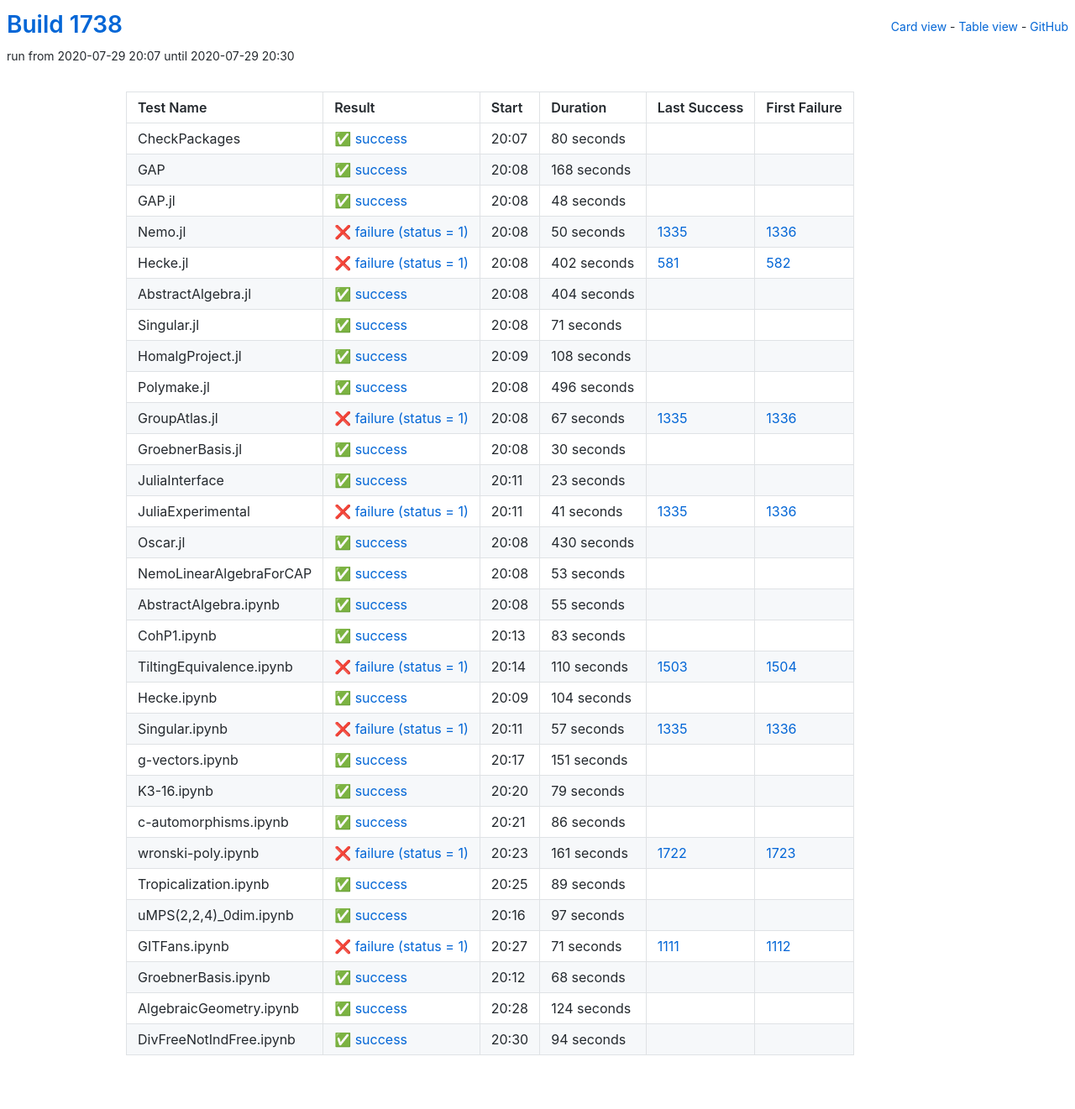
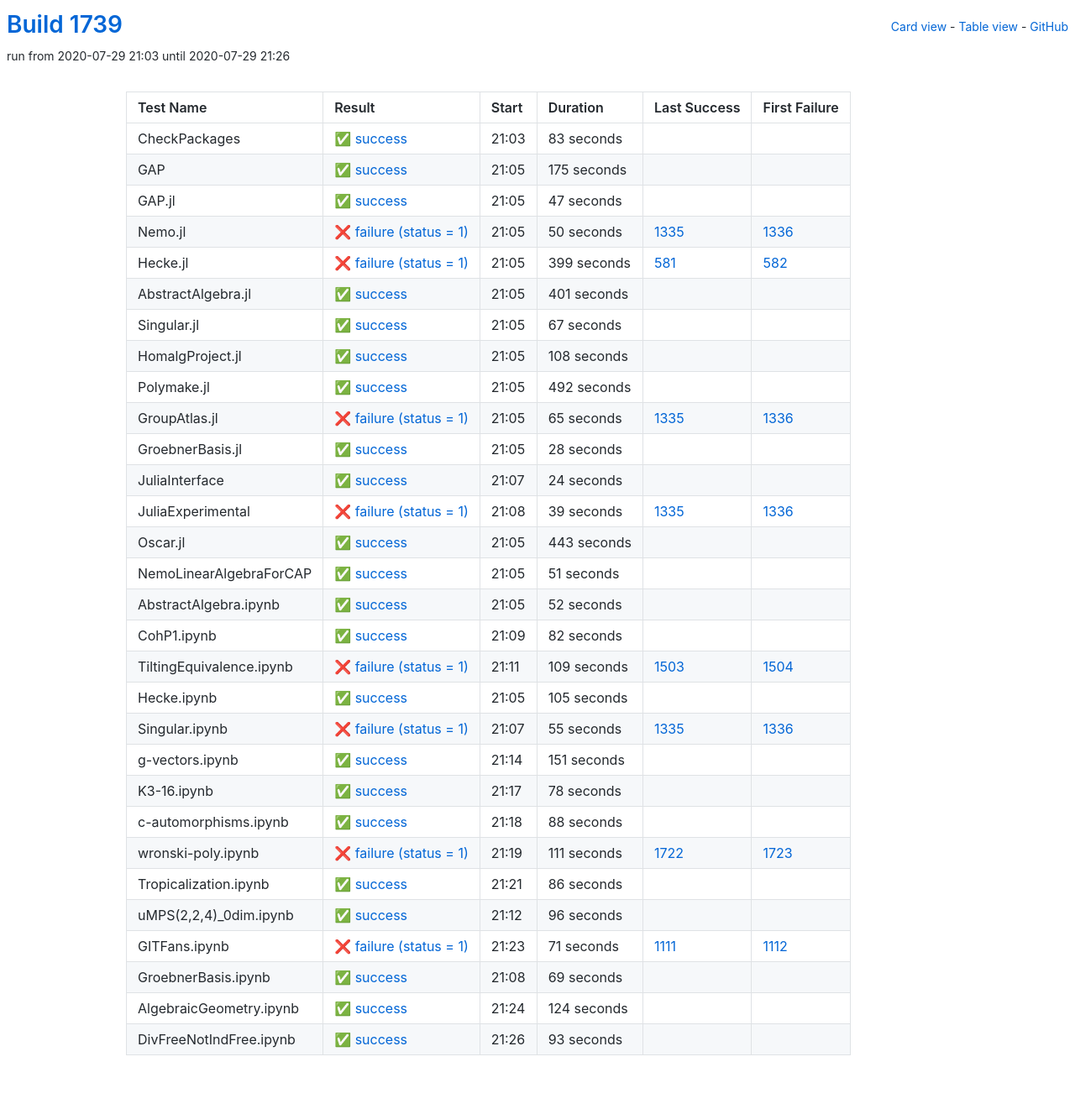
Before and after one commit to oscar-system/oscar-ci-status-1.4, a Jekyll site: the page built from table.html, in a window 1280 px wide. Shown: the whole page at 84% size. Built offline with Jekyll 4.4.1, drawn with Linux system fonts in a browser that asks for light colours.

Commit message:
Build #1739

```diff
--- a/_data/ci.yml
+++ b/_data/ci.yml
@@ -1,6 +1,6 @@
 ---
-build: 1738
-build_url: https://oscarci.mathematik.uni-kl.de/job/oscar-julia-1.4/1738/
+build: 1739
+build_url: https://oscarci.mathematik.uni-kl.de/job/oscar-julia-1.4/1739/
 job: oscar-julia-1.4
 organization: oscar-system
 repo: oscar-ci-status-1.4
@@ -8,44 +8,44 @@ repourl: https://github.com/oscar-system/oscar-ci-status-1.4
 tests:
 - name: CheckPackages
   id: checkpackages
-  log: https://oscarci.mathematik.uni-kl.de/job/oscar-julia-1.4/1738/artifact/logs/build-1738/CheckPackages.log
-  start: 2020-07-29 20:07
+  log: https://oscarci.mathematik.uni-kl.de/job/oscar-julia-1.4/1739/artifact/logs/build-1739/CheckPackages.log
+  start: 2020-07-29 21:03
   success: true
   exitcode: 0
   status: success
-  duration: 80
+  duration: 83
   last_success: false
   last_success_url:
   first_failure: false
   first_failure_url:
 - name: GAP
   id: gap
-  log: https://oscarci.mathematik.uni-kl.de/job/oscar-julia-1.4/1738/artifact/logs/build-1738/GAP.log
-  start: 2020-07-29 20:08
+  log: https://oscarci.mathematik.uni-kl.de/job/oscar-julia-1.4/1739/artifact/logs/build-1739/GAP.log
+  start: 2020-07-29 21:05
   success: true
   exitcode: 0
   status: success
-  duration: 168
+  duration: 175
   last_success: false
   last_success_url:
   first_failure: false
   first_failure_url:
 - name: GAP.jl
   id: gap-jl
-  log: https://oscarci.mathematik.uni-kl.de/job/oscar-julia-1.4/1738/artifact/logs/build-1738/GAP.jl.log
-  start: 2020-07-29 20:08
+  log: https://oscarci.mathematik.uni-kl.de/job/oscar-julia-1.4/1739/artifact/logs/build-1739/GAP.jl.log
+  start: 2020-07-29 21:05
   success: true
   exitcode: 0
   status: success
-  duration: 48
+  duration: 47
   last_success: false
   last_success_url:
   first_failure: false
   first_failure_url:
 - name: Nemo.jl
   id: nemo-jl
-  log: https://oscarci.mathematik.uni-kl.de/job/oscar-julia-1.4/1738/artifact/logs/build-1738/Nemo.jl.log
-  start: 2020-07-29 20:08
+  log: https://oscarci.mathematik.uni-kl.de/job/oscar-julia-1.4/1739/artifact/logs/build-1739/Nemo.jl.log
+  start: 2020-07-29 21:05
   success: false
   exitcode: 1
   status: failure
@@ -56,44 +56,44 @@ tests:
   first_failure_url: https://oscarci.mathematik.uni-kl.de/job/oscar-julia-1.4/1336/
 - name: Hecke.jl
   id: hecke-jl
-  log: https://oscarci.mathematik.uni-kl.de/job/oscar-julia-1.4/1738/artifact/logs/build-1738/Hecke.jl.log
-  start: 2020-07-29 20:08
+  log: https://oscarci.mathematik.uni-kl.de/job/oscar-julia-1.4/1739/artifact/logs/build-1739/Hecke.jl.log
+  start: 2020-07-29 21:05
   success: false
   exitcode: 1
   status: failure
-  duration: 402
+  duration: 399
   last_success: 581
   last_success_url: https://oscarci.mathematik.uni-kl.de/job/oscar-julia-1.4/581/
   first_failure: 582
   first_failure_url: https://oscarci.mathematik.uni-kl.de/job/oscar-julia-1.4/582/
 - name: AbstractAlgebra.jl
   id: abstractalgebra-jl
-  log: https://oscarci.mathematik.uni-kl.de/job/oscar-julia-1.4/1738/artifact/logs/build-1738/AbstractAlgebra.jl.log
-  start: 2020-07-29 20:08
+  log: https://oscarci.mathematik.uni-kl.de/job/oscar-julia-1.4/1739/artifact/logs/build-1739/AbstractAlgebra.jl.log
+  start: 2020-07-29 21:05
   success: true
   exitcode: 0
   status: success
-  duration: 404
+  duration: 401
   last_success: false
   last_success_url:
   first_failure: false
   first_failure_url:
 - name: Singular.jl
   id: singular-jl
-  log: https://oscarci.mathematik.uni-kl.de/job/oscar-julia-1.4/1738/artifact/logs/build-1738/Singular.jl.log
-  start: 2020-07-29 20:08
+  log: https://oscarci.mathematik.uni-kl.de/job/oscar-julia-1.4/1739/artifact/logs/build-1739/Singular.jl.log
+  start: 2020-07-29 21:05
   success: true
   exitcode: 0
   status: success
-  duration: 71
+  duration: 67
   last_success: false
   last_success_url:
   first_failure: false
   first_failure_url:
 - name: HomalgProject.jl
   id: homalgproject-jl
-  log: https://oscarci.mathematik.uni-kl.de/job/oscar-julia-1.4/1738/artifact/logs/build-1738/HomalgProject.jl.log
-  start: 2020-07-29 20:09
+  log: https://oscarci.mathematik.uni-kl.de/job/oscar-julia-1.4/1739/artifact/logs/build-1739/HomalgProject.jl.log
+  start: 2020-07-29 21:05
   success: true
   exitcode: 0
   status: success
@@ -104,152 +104,152 @@ tests:
   first_failure_url:
 - name: Polymake.jl
   id: polymake-jl
-  log: https://oscarci.mathematik.uni-kl.de/job/oscar-julia-1.4/1738/artifact/logs/build-1738/Polymake.jl.log
-  start: 2020-07-29 20:08
+  log: https://oscarci.mathematik.uni-kl.de/job/oscar-julia-1.4/1739/artifact/logs/build-1739/Polymake.jl.log
+  start: 2020-07-29 21:05
   success: true
   exitcode: 0
   status: success
-  duration: 496
+  duration: 492
   last_success: false
   last_success_url:
   first_failure: false
   first_failure_url:
 - name: GroupAtlas.jl
   id: groupatlas-jl
-  log: https://oscarci.mathematik.uni-kl.de/job/oscar-julia-1.4/1738/artifact/logs/build-1738/GroupAtlas.jl.log
-  start: 2020-07-29 20:08
+  log: https://oscarci.mathematik.uni-kl.de/job/oscar-julia-1.4/1739/artifact/logs/build-1739/GroupAtlas.jl.log
+  start: 2020-07-29 21:05
   success: false
   exitcode: 1
   status: failure
-  duration: 67
+  duration: 65
   last_success: 1335
   last_success_url: https://oscarci.mathematik.uni-kl.de/job/oscar-julia-1.4/1335/
   first_failure: 1336
   first_failure_url: https://oscarci.mathematik.uni-kl.de/job/oscar-julia-1.4/1336/
 - name: GroebnerBasis.jl
   id: groebnerbasis-jl
-  log: https://oscarci.mathematik.uni-kl.de/job/oscar-julia-1.4/1738/artifact/logs/build-1738/GroebnerBasis.jl.log
-  start: 2020-07-29 20:08
+  log: https://oscarci.mathematik.uni-kl.de/job/oscar-julia-1.4/1739/artifact/logs/build-1739/GroebnerBasis.jl.log
+  start: 2020-07-29 21:05
   success: true
   exitcode: 0
   status: success
-  duration: 30
+  duration: 28
   last_success: false
   last_success_url:
   first_failure: false
   first_failure_url:
 - name: JuliaInterface
   id: juliainterface
-  log: https://oscarci.mathematik.uni-kl.de/job/oscar-julia-1.4/1738/artifact/logs/build-1738/JuliaInterface.log
-  start: 2020-07-29 20:11
+  log: https://oscarci.mathematik.uni-kl.de/job/oscar-julia-1.4/1739/artifact/logs/build-1739/JuliaInterface.log
+  start: 2020-07-29 21:07
   success: true
   exitcode: 0
   status: success
-  duration: 23
+  duration: 24
   last_success: false
   last_success_url:
   first_failure: false
   first_failure_url:
 - name: JuliaExperimental
   id: juliaexperimental
-  log: https://oscarci.mathematik.uni-kl.de/job/oscar-julia-1.4/1738/artifact/logs/build-1738/JuliaExperimental.log
-  start: 2020-07-29 20:11
+  log: https://oscarci.mathematik.uni-kl.de/job/oscar-julia-1.4/1739/artifact/logs/build-1739/JuliaExperimental.log
+  start: 2020-07-29 21:08
   success: false
   exitcode: 1
   status: failure
-  duration: 41
+  duration: 39
   last_success: 1335
   last_success_url: https://oscarci.mathematik.uni-kl.de/job/oscar-julia-1.4/1335/
   first_failure: 1336
   first_failure_url: https://oscarci.mathematik.uni-kl.de/job/oscar-julia-1.4/1336/
 - name: Oscar.jl
   id: oscar-jl
-  log: https://oscarci.mathematik.uni-kl.de/job/oscar-julia-1.4/1738/artifact/logs/build-1738/Oscar.jl.log
-  start: 2020-07-29 20:08
+  log: https://oscarci.mathematik.uni-kl.de/job/oscar-julia-1.4/1739/artifact/logs/build-1739/Oscar.jl.log
+  start: 2020-07-29 21:05
   success: true
   exitcode: 0
   status: success
-  duration: 430
+  duration: 443
   last_success: false
   last_success_url:
   first_failure: false
   first_failure_url:
 - name: NemoLinearAlgebraForCAP
   id: nemolinearalgebraforcap
-  log: https://oscarci.mathematik.uni-kl.de/job/oscar-julia-1.4/1738/artifact/logs/build-1738/NemoLinearAlgebraForCAP.log
-  start: 2020-07-29 20:08
+  log: https://oscarci.mathematik.uni-kl.de/job/oscar-julia-1.4/1739/artifact/logs/build-1739/NemoLinearAlgebraForCAP.log
+  start: 2020-07-29 21:05
   success: true
   exitcode: 0
   status: success
-  duration: 53
+  duration: 51
   last_success: false
   last_success_url:
   first_failure: false
   first_failure_url:
 - name: AbstractAlgebra.ipynb
   id: abstractalgebra-ipynb
-  log: https://oscarci.mathematik.uni-kl.de/job/oscar-julia-1.4/1738/artifact/logs/build-1738/AbstractAlgebra.ipynb.log
-  start: 2020-07-29 20:08
+  log: https://oscarci.mathematik.uni-kl.de/job/oscar-julia-1.4/1739/artifact/logs/build-1739/AbstractAlgebra.ipynb.log
+  start: 2020-07-29 21:05
   success: true
   exitcode: 0
   status: success
-  duration: 55
+  duration: 52
   last_success: false
   last_success_url:
   first_failure: false
   first_failure_url:
 - name: CohP1.ipynb
   id: cohp1-ipynb
-  log: https://oscarci.mathematik.uni-kl.de/job/oscar-julia-1.4/1738/artifact/logs/build-1738/CohP1.ipynb.log
-  start: 2020-07-29 20:13
+  log: https://oscarci.mathematik.uni-kl.de/job/oscar-julia-1.4/1739/artifact/logs/build-1739/CohP1.ipynb.log
+  start: 2020-07-29 21:09
   success: true
   exitcode: 0
   status: success
-  duration: 83
+  duration: 82
   last_success: false
   last_success_url:
   first_failure: false
   first_failure_url:
 - name: TiltingEquivalence.ipynb
   id: tiltingequivalence-ipynb
-  log: https://oscarci.mathematik.uni-kl.de/job/oscar-julia-1.4/1738/artifact/logs/build-1738/TiltingEquivalence.ipynb.log
-  start: 2020-07-29 20:14
+  log: https://oscarci.mathematik.uni-kl.de/job/oscar-julia-1.4/1739/artifact/logs/build-1739/TiltingEquivalence.ipynb.log
+  start: 2020-07-29 21:11
   success: false
   exitcode: 1
   status: failure
-  duration: 110
+  duration: 109
   last_success: 1503
   last_success_url: https://oscarci.mathematik.uni-kl.de/job/oscar-julia-1.4/1503/
   first_failure: 1504
   first_failure_url: https://oscarci.mathematik.uni-kl.de/job/oscar-julia-1.4/1504/
 - name: Hecke.ipynb
   id: hecke-ipynb
-  log: https://oscarci.mathematik.uni-kl.de/job/oscar-julia-1.4/1738/artifact/logs/build-1738/Hecke.ipynb.log
-  start: 2020-07-29 20:09
+  log: https://oscarci.mathematik.uni-kl.de/job/oscar-julia-1.4/1739/artifact/logs/build-1739/Hecke.ipynb.log
+  start: 2020-07-29 21:05
   success: true
   exitcode: 0
   status: success
-  duration: 104
+  duration: 105
   last_success: false
   last_success_url:
   first_failure: false
   first_failure_url:
 - name: Singular.ipynb
   id: singular-ipynb
-  log: https://oscarci.mathematik.uni-kl.de/job/oscar-julia-1.4/1738/artifact/logs/build-1738/Singular.ipynb.log
-  start: 2020-07-29 20:11
+  log: https://oscarci.mathematik.uni-kl.de/job/oscar-julia-1.4/1739/artifact/logs/build-1739/Singular.ipynb.log
+  start: 2020-07-29 21:07
   success: false
   exitcode: 1
   status: failure
-  duration: 57
+  duration: 55
   last_success: 1335
   last_success_url: https://oscarci.mathematik.uni-kl.de/job/oscar-julia-1.4/1335/
   first_failure: 1336
   first_failure_url: https://oscarci.mathematik.uni-kl.de/job/oscar-julia-1.4/1336/
 - name: g-vectors.ipynb
   id: g-vectors-ipynb
-  log: https://oscarci.mathematik.uni-kl.de/job/oscar-julia-1.4/1738/artifact/logs/build-1738/g-vectors.ipynb.log
-  start: 2020-07-29 20:17
+  log: https://oscarci.mathematik.uni-kl.de/job/oscar-julia-1.4/1739/artifact/logs/build-1739/g-vectors.ipynb.log
+  start: 2020-07-29 21:14
   success: true
   exitcode: 0
   status: success
@@ -260,20 +260,44 @@ tests:
   first_failure_url:
 - name: K3-16.ipynb
   id: k3-16-ipynb
-  log: https://oscarci.mathematik.uni-kl.de/job/oscar-julia-1.4/1738/artifact/logs/build-1738/K3-16.ipynb.log
-  start: 2020-07-29 20:20
+  log: https://oscarci.mathematik.uni-kl.de/job/oscar-julia-1.4/1739/artifact/logs/build-1739/K3-16.ipynb.log
+  start: 2020-07-29 21:17
   success: true
   exitcode: 0
   status: success
-  duration: 79
+  duration: 78
   last_success: false
   last_success_url:
   first_failure: false
   first_failure_url:
 - name: c-automorphisms.ipynb
   id: c-automorphisms-ipynb
-  log: https://oscarci.mathematik.uni-kl.de/job/oscar-julia-1.4/1738/artifact/logs/build-1738/c-automorphisms.ipynb.log
-  start: 2020-07-29 20:21
+  log: https://oscarci.mathematik.uni-kl.de/job/oscar-julia-1.4/1739/artifact/logs/build-1739/c-automorphisms.ipynb.log
+  start: 2020-07-29 21:18
+  success: true
+  exitcode: 0
+  status: success
+  duration: 88
+  last_success: false
+  last_success_url:
+  first_failure: false
+  first_failure_url:
+- name: wronski-poly.ipynb
+  id: wronski-poly-ipynb
+  log: https://oscarci.mathematik.uni-kl.de/job/oscar-julia-1.4/1739/artifact/logs/build-1739/wronski-poly.ipynb.log
+  start: 2020-07-29 21:19
+  success: false
+  exitcode: 1
+  status: failure
+  duration: 111
+  last_success: 1722
+  last_success_url: https://oscarci.mathematik.uni-kl.de/job/oscar-julia-1.4/1722/
+  first_failure: 1723
+  first_failure_url: https://oscarci.mathematik.uni-kl.de/job/oscar-julia-1.4/1723/
+- name: Tropicalization.ipynb
+  id: tropicalization-ipynb
+  log: https://oscarci.mathematik.uni-kl.de/job/oscar-julia-1.4/1739/artifact/logs/build-1739/Tropicalization.ipynb.log
+  start: 2020-07-29 21:21
   success: true
   exitcode: 0
   status: success
@@ -282,46 +306,22 @@ tests:
   last_success_url:
   first_failure: false
   first_failure_url:
-- name: wronski-poly.ipynb
-  id: wronski-poly-ipynb
-  log: https://oscarci.mathematik.uni-kl.de/job/oscar-julia-1.4/1738/artifact/logs/build-1738/wronski-poly.ipynb.log
-  start: 2020-07-29 20:23
-  success: false
-  exitcode: 1
-  status: failure
-  duration: 161
-  last_success: 1722
-  last_success_url: https://oscarci.mathematik.uni-kl.de/job/oscar-julia-1.4/1722/
-  first_failure: 1723
-  first_failure_url: https://oscarci.mathematik.uni-kl.de/job/oscar-julia-1.4/1723/
-- name: Tropicalization.ipynb
-  id: tropicalization-ipynb
-  log: https://oscarci.mathematik.uni-kl.de/job/oscar-julia-1.4/1738/artifact/logs/build-1738/Tropicalization.ipynb.log
-  start: 2020-07-29 20:25
+- name: uMPS(2,2,4)_0dim.ipynb
+  id: umps-2-2-4-0dim-ipynb
+  log: https://oscarci.mathematik.uni-kl.de/job/oscar-julia-1.4/1739/artifact/logs/build-1739/uMPS-2-2-4-_0dim.ipynb.log
+  start: 2020-07-29 21:12
   success: true
   exitcode: 0
   status: success
-  duration: 89
-  last_success: false
-  last_success_url:
-  first_failure: false
-  first_failure_url:
-- name: uMPS(2,2,4)_0dim.ipynb
-  id: umps-2-2-4-0dim-ipynb
-  log: https://oscarci.mathematik.uni-kl.de/job/oscar-julia-1.4/1738/artifact/logs/build-1738/uMPS-2-2-4-_0dim.ipynb.log
-  start: 2020-07-29 20:16
-  success: true
-  exitcode: 0
-  status: success
-  duration: 97
+  duration: 96
   last_success: false
   last_success_url:
   first_failure: false
   first_failure_url:
 - name: GITFans.ipynb
   id: gitfans-ipynb
-  log: https://oscarci.mathematik.uni-kl.de/job/oscar-julia-1.4/1738/artifact/logs/build-1738/GITFans.ipynb.log
-  start: 2020-07-29 20:27
+  log: https://oscarci.mathematik.uni-kl.de/job/oscar-julia-1.4/1739/artifact/logs/build-1739/GITFans.ipynb.log
+  start: 2020-07-29 21:23
   success: false
   exitcode: 1
   status: failure
@@ -332,20 +332,20 @@ tests:
   first_failure_url: https://oscarci.mathematik.uni-kl.de/job/oscar-julia-1.4/1112/
 - name: GroebnerBasis.ipynb
   id: groebnerbasis-ipynb
-  log: https://oscarci.mathematik.uni-kl.de/job/oscar-julia-1.4/1738/artifact/logs/build-1738/GroebnerBasis.ipynb.log
-  start: 2020-07-29 20:12
+  log: https://oscarci.mathematik.uni-kl.de/job/oscar-julia-1.4/1739/artifact/logs/build-1739/GroebnerBasis.ipynb.log
+  start: 2020-07-29 21:08
   success: true
   exitcode: 0
   status: success
-  duration: 68
+  duration: 69
   last_success: false
   last_success_url:
   first_failure: false
   first_failure_url:
 - name: AlgebraicGeometry.ipynb
   id: algebraicgeometry-ipynb
-  log: https://oscarci.mathematik.uni-kl.de/job/oscar-julia-1.4/1738/artifact/logs/build-1738/AlgebraicGeometry.ipynb.log
-  start: 2020-07-29 20:28
+  log: https://oscarci.mathematik.uni-kl.de/job/oscar-julia-1.4/1739/artifact/logs/build-1739/AlgebraicGeometry.ipynb.log
+  start: 2020-07-29 21:24
   success: true
   exitcode: 0
   status: success
@@ -356,12 +356,12 @@ tests:
   first_failure_url:
 - name: DivFreeNotIndFree.ipynb
   id: divfreenotindfree-ipynb
-  log: https://oscarci.mathematik.uni-kl.de/job/oscar-julia-1.4/1738/artifact/logs/build-1738/DivFreeNotIndFree.ipynb.log
-  start: 2020-07-29 20:30
+  log: https://oscarci.mathematik.uni-kl.de/job/oscar-julia-1.4/1739/artifact/logs/build-1739/DivFreeNotIndFree.ipynb.log
+  start: 2020-07-29 21:26
   success: true
   exitcode: 0
   status: success
-  duration: 94
+  duration: 93
   last_success: false
   last_success_url:
   first_failure: false
```
Also changed, not shown: README.md.
